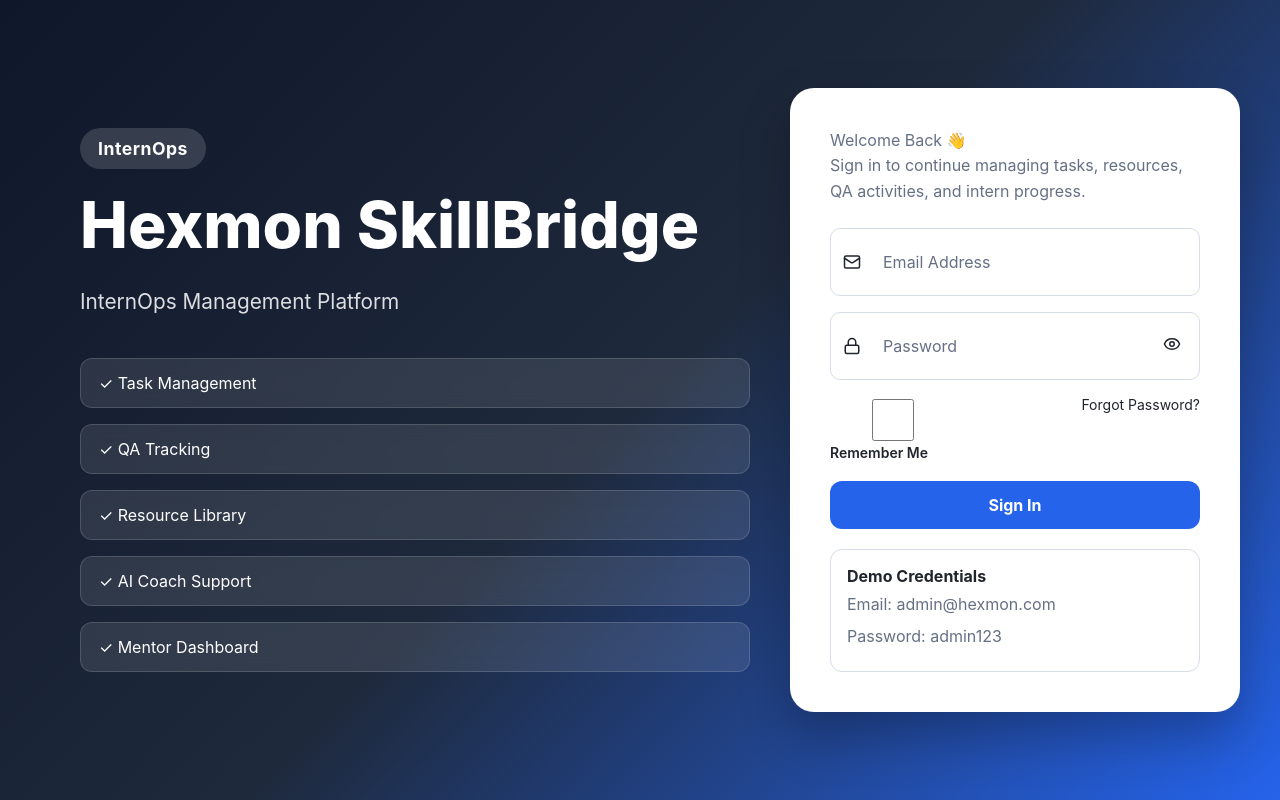
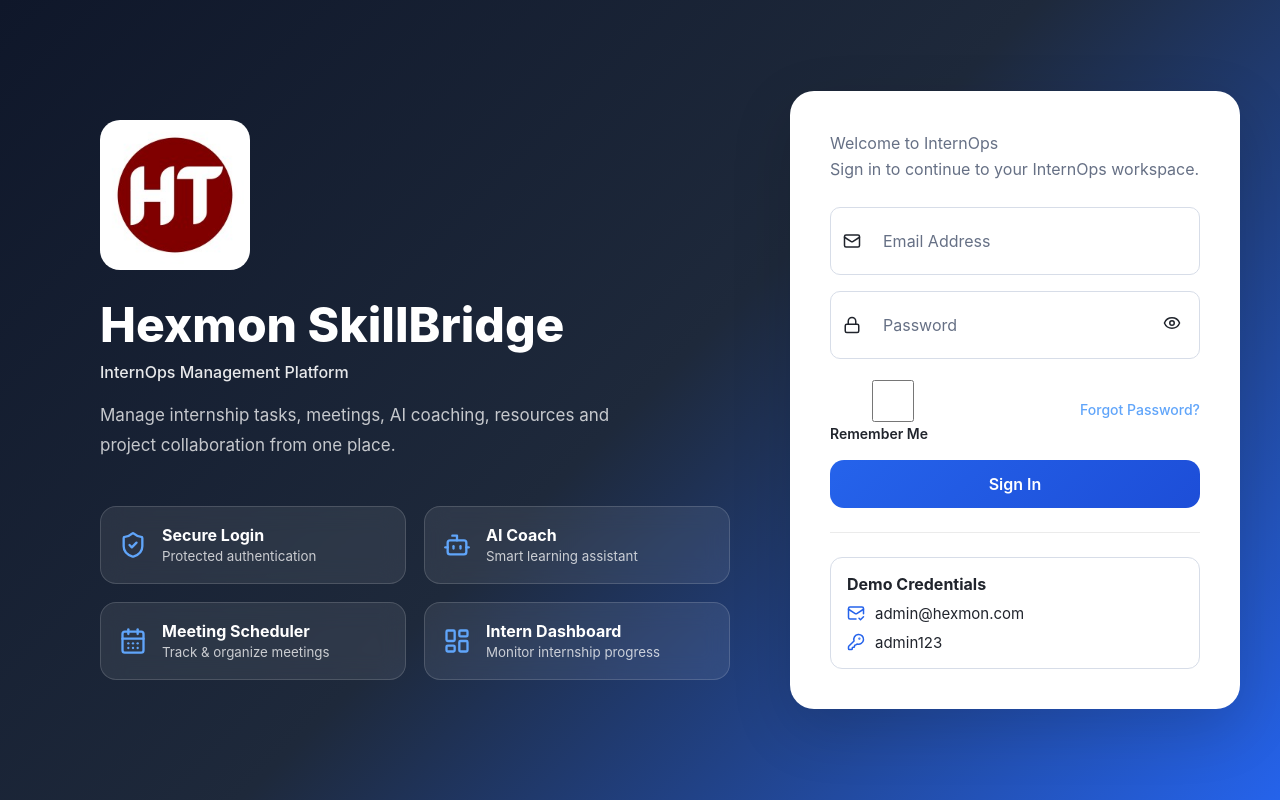
Before and after one commit to Hexmon/hexmon-skillbridge-internops, a React (Vite) app in the folder frontend/: page / in a window 1280 px wide. Built offline with nearby package versions, Linux system fonts and the light colour scheme; no server answers.

Commit message:
feat: enhance login page with new branding and modern UI

```diff
--- a/frontend/src/pages/LoginPage.tsx
+++ b/frontend/src/pages/LoginPage.tsx
@@ -1,5 +1,17 @@
-import { Eye, EyeOff, Lock, Mail } from "lucide-react";
+import {
+  Eye,
+  EyeOff,
+  Lock,
+  Mail,
+  ShieldCheck,
+  Bot,
+  CalendarDays,
+  LayoutDashboard,
+  KeyRound,
+  MailCheck,
+} from "lucide-react";
 import { useState } from "react";
+import logo from "../assets/hexmon-logo.jpeg";
 
 type LoginPageProps = {
   onLogin: () => void;
@@ -32,32 +44,68 @@ export function LoginPage({
     <div className="login-page">
 
       <div className="login-left">
-        <div className="logo-badge">
-           InternOps
+
+        <div className="brand-section">
+          <img
+            src={logo}
+            alt="Hexmon Logo"
+            className="brand-logo"
+          />
+
+          <h1>Hexmon SkillBridge</h1>
+
+          <h3>InternOps Management Platform</h3>
+
+          <p>
+            Manage internship tasks, meetings, AI coaching,
+            resources and project collaboration from one place.
+          </p>
         </div>
 
-        <h1>Hexmon SkillBridge</h1>
+        <div className="feature-grid">
 
-        <p className="login-tagline">
-          InternOps Management Platform
-        </p>
+          <div className="feature-box">
+            <ShieldCheck size={28} className="feature-icon" />
+            <div>
+              <strong>Secure Login</strong>
+              <small>Protected authentication</small>
+            </div>
+          </div>
 
-        <div className="feature-list">
-          <div>✓ Task Management</div>
-          <div>✓ QA Tracking</div>
-          <div>✓ Resource Library</div>
-          <div>✓ AI Coach Support</div>
-          <div>✓ Mentor Dashboard</div>
+          <div className="feature-box">
+            <Bot size={28} className="feature-icon" />
+            <div>
+              <strong>AI Coach</strong>
+              <small>Smart learning assistant</small>
+            </div>
+          </div>
+
+          <div className="feature-box">
+            <CalendarDays size={28} className="feature-icon" />
+            <div>
+              <strong>Meeting Scheduler</strong>
+              <small>Track &amp; organize meetings</small>
+            </div>
+          </div>
+
+          <div className="feature-box">
+            <LayoutDashboard size={28} className="feature-icon" />
+            <div>
+              <strong>Intern Dashboard</strong>
+              <small>Monitor internship progress</small>
+            </div>
+          </div>
+
         </div>
+
       </div>
 
       <div className="login-card">
 
         <p className="login-subtitle">
-          Welcome Back 👋
+          Welcome to InternOps
           <br />
-          Sign in to continue managing tasks,
-          resources, QA activities, and intern progress.
+          Sign in to continue to your InternOps workspace.
         </p>
 
         <form onSubmit={handleSubmit}>
@@ -119,9 +167,16 @@ export function LoginPage({
               Remember Me
             </label>
 
-            <span>
-              Forgot Password?
-            </span>
+            <a
+  href="#"
+  className="forgot-password"
+  onClick={(e) => {
+    e.preventDefault();
+    alert("Password reset feature will be available in a future update.");
+  }}
+>
+  Forgot Password?
+</a>
           </div>
 
           <button
@@ -132,11 +187,20 @@ export function LoginPage({
           </button>
         </form>
 
+        <div className="login-divider"></div>
+
         <div className="demo-box">
           <strong>Demo Credentials</strong>
 
-          <p>Email: admin@hexmon.com</p>
-          <p>Password: admin123</p>
+          <div className="demo-item">
+            <MailCheck size={18} />
+            <span>admin@hexmon.com</span>
+          </div>
+
+          <div className="demo-item">
+            <KeyRound size={18} />
+            <span>admin123</span>
+          </div>
         </div>
 
       </div>
--- a/frontend/src/pages/MeetingSchedulerPage.tsx
+++ b/frontend/src/pages/MeetingSchedulerPage.tsx
@@ -12,7 +12,7 @@ export function MeetingSchedulerPage() {
 
       <section className="meeting-dashboard-summary">
         <div className="summary-left">
-          <h3>📅 Meeting Dashboard</h3>
+          <h3> Meeting Dashboard</h3>
 
           <div className="summary-grid">
             <div>
--- a/frontend/src/styles/global.css
+++ b/frontend/src/styles/global.css
@@ -909,13 +909,11 @@ body.dark-theme option {
 }
 
 .login-left {
-  color: white;
-
-  display: flex;
-  flex-direction: column;
-  justify-content: center;
-
-  padding: 40px;
+  display:flex;
+  flex-direction:column;
+  justify-content:center;
+  color:#ffffff;
+  padding:60px;
 }
 
 .login-left h1 {
@@ -953,16 +951,10 @@ body.dark-theme option {
 
 .login-card {
   background: var(--color-surface);
-
   border-radius: 24px;
-
   padding: 40px;
-
   color: var(--color-text);
-
-  box-shadow:
-    0 25px 50px rgba(0,0,0,0.25);
-
+  box-shadow: 0 20px 60px rgba(0,0,0,.15);
   align-self: center;
 }
 
@@ -1015,29 +1007,21 @@ body.dark-theme option {
 }
 
 .login-button {
-  width: 100%;
-
-  padding: 14px;
-
-  border: none;
-
-  border-radius: 12px;
-
-  background: #2563eb;
-
-  color: white;
-
-  font-weight: 700;
-
-  cursor: pointer;
-
-  transition: 0.3s;
+  width:100%;
+  padding:14px;
+  border:none;
+  border-radius:14px;
+  font-size:16px;
+  font-weight:600;
+  cursor:pointer;
+  background:linear-gradient(135deg,#2563eb,#1d4ed8);
+  color:#fff;
+  transition:.25s;
 }
 
 .login-button:hover {
-  transform: translateY(-2px);
-
-  background: #1d4ed8;
+  transform:translateY(-2px);
+  box-shadow:0 10px 24px rgba(37,99,235,.35);
 }
 
 .logout-button {
@@ -1752,3 +1736,136 @@ body.dark-theme option {
     font-size:16px;
     font-weight:700;
 }
+
+.brand-section{
+    max-width:520px;
+}
+
+.brand-logo{
+    width:150px;
+    height:150px;
+    object-fit:contain;
+    border-radius:20px;
+    margin-bottom:24px;
+}
+.brand-section h1{
+    font-size:3rem;
+    color:#ffffff;
+    margin-bottom:10px;
+}
+
+.brand-section h3{
+    color:rgba(255,255,255,.9);
+    font-weight:500;
+    margin-bottom:18px;
+}
+
+.brand-section p{
+    color:rgba(255,255,255,.75);
+    line-height:1.8;
+    font-size:17px;
+}
+
+.feature-grid{
+    display:grid;
+    grid-template-columns:repeat(2,1fr);
+    gap:18px;
+    margin-top:45px;
+}
+
+.feature-box{
+    display:flex;
+    gap:15px;
+    align-items:center;
+
+    padding:18px;
+
+    background:rgba(255,255,255,.08);
+
+    border:1px solid rgba(255,255,255,.15);
+
+    border-radius:16px;
+
+    backdrop-filter:blur(12px);
+
+    transition:.25s;
+}
+
+.feature-box:hover{
+    transform:translateY(-4px);
+    border-color:#3b82f6;
+    box-shadow:0 12px 28px rgba(37,99,235,.18);
+}
+
+.feature-box span{
+    font-size:28px;
+}
+
+.feature-box strong{
+    display:block;
+    color:#ffffff;
+}
+
+.feature-box small{
+    color:rgba(255,255,255,.75);
+}
+
+.login-divider{
+    height:1px;
+    background:rgba(0,0,0,.08);
+    margin:24px 0;
+}
+
+.demo-item{
+    display:flex;
+    align-items:center;
+    gap:10px;
+    margin-top:10px;
+    font-size:15px;
+}
+
+.feature-icon{
+    color:#60a5fa;
+    flex-shrink:0;
+}
+
+.demo-item svg{
+    color:#2563eb;
+}
+
+.login-options{
+    display:flex;
+    justify-content:space-between;
+    align-items:center;
+    margin:18px 0;
+}
+
+.remember-me{
+    display:flex;
+    align-items:center;
+    gap:10px;
+    font-size:14px;
+    cursor:pointer;
+    color:var(--text-primary);
+}
+
+.remember-me input{
+    width:18px;
+    height:18px;
+    accent-color:#2563eb;
+    cursor:pointer;
+    margin:0;
+}
+
+.forgot-password{
+    color:#60a5fa;
+    text-decoration:none;
+    font-size:14px;
+    font-weight:500;
+    transition:0.25s ease;
+}
+
+.forgot-password:hover{
+    color:#93c5fd;
+    text-decoration:underline;
+}
```
Also changed, not shown: frontend/src/assets/hexmon-logo.jpeg (added).
